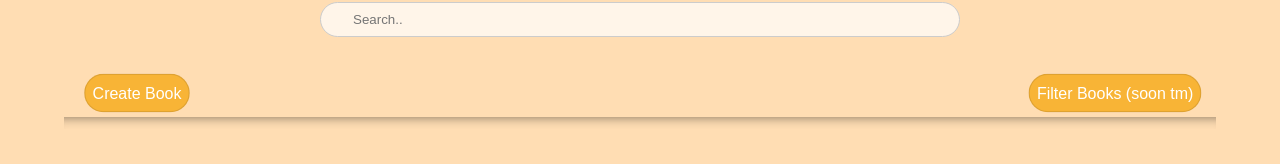
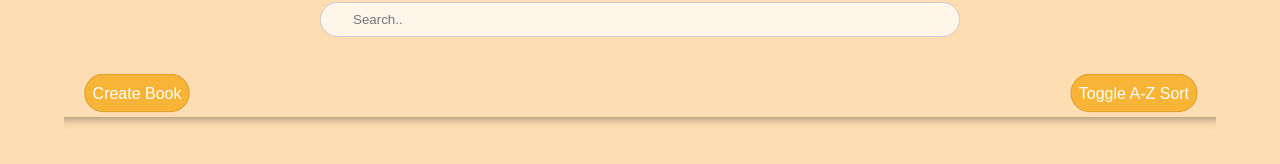
Before and after one commit to EliasVincent/ano-books, a React (Create React App) app in the folder frontend/: page / in a window 1280 px wide. Shown: the part 166-330 px from the top of the page. Built offline with nearby package versions, Linux system fonts and the light colour scheme; no server answers.

Commit message:
added sorting toggle 🥳

```diff
--- a/frontend/src/App.js
+++ b/frontend/src/App.js
@@ -54,6 +54,11 @@ function App() {
       console.log(error.message);
     }
   }
+
+  // sort books alphabetically
+  let [sort, setSort] = React.useState(false);
+
+
   return (
     <div className="App">
       <div className="header-container">
@@ -74,7 +79,8 @@ function App() {
         <div className="control-container">
           <button onClick={() => setCollapse(!collapse)}>Create Book</button>
 
-          <button>Filter Books (soon tm)</button>
+          <button onClick={() => setSort(!sort)}>Toggle A-Z Sort</button>
+
         </div>
 
         <div className={collapse ? "hidden" : "create-form-container"}>
@@ -87,7 +93,9 @@ function App() {
 
       <div className="books-container">
         {
-          books.length === 0 ? <h1>No books found</h1> : books.map((book) => {
+          books.length === 0 ? <h1>No books found</h1> : books
+          .sort((a, b) => sort ? a.cover.toLowerCase().localeCompare(b.cover.toLowerCase()) : a.book_id - b.book_id)
+          .map((book) => {
             return (
               <div className="book" key={book.book_id}>
                 <Menu
```
